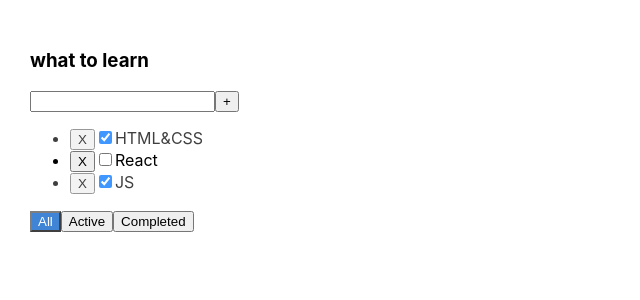
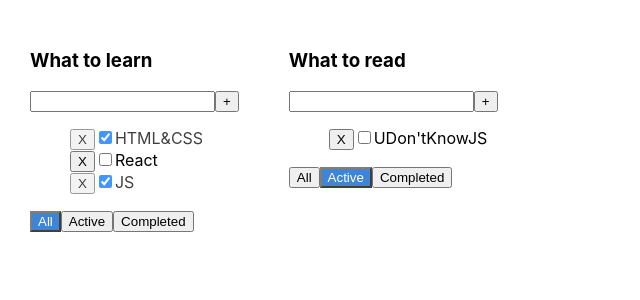
Before and after one commit to KirillDolzhenkov/task-manager-app, a React (Create React App) app: page / in a window 1280 px wide. Shown: the top 300 px of the page, without its empty margins (0-640 px from the left). Built offline with nearby package versions, Linux system fonts and the light colour scheme.

Commit message:
code refactoring

```diff
--- a/src/App.tsx
+++ b/src/App.tsx
@@ -11,37 +11,88 @@ export type TaskType = {
     isDone: boolean
 }
 
+type TodoListType = {
+    id: string
+    title: string
+    filter: FilterValueType
+}
 
 const App: React.FC = () => {
 
-    const [taskData, setTaskData] = useState<Array<TaskType>>([
+    const TodolistId1 = v1();
+    const TodolistId2 = v1();
+
+    const [todoLists, setTodoLists] = useState<Array<TodoListType>>([
+        {id: TodolistId1, title: "What to learn", filter: "All"},
+        {id: TodolistId2, title: "What to read", filter: "Active"},
+    ]);
+
+    const [tasksData, setTasksData] = useState({
+        [TodolistId1] : [
             {id: v1(), title: "HTML&CSS", isDone: true},
             {id: v1(), title: "React", isDone: false},
             {id: v1(), title: "JS", isDone: true},
-    ]);
+        ],
+        [TodolistId2] : [
+            {id: v1(), title: "Lovecraft", isDone: true},
+            {id: v1(), title: "UDon'tKnowJS", isDone: false},
+            {id: v1(), title: "SomethingElse", isDone: true},
+        ]
+    });
 
-    const removeTask = (taskId: string) => {
-        setTaskData(taskData.filter(t => t.id !== taskId));
+    const changeFilter = (todoId: string, filterValue: FilterValueType) => {
+        setTodoLists(todoLists.map(tl=>tl.id === todoId ? {...tl, filter: filterValue}: tl));
+    }
+
+    const removeTask = (todoId: string, taskId: string) => {
+        /*setTasksData(tasksData.filter(t => t.id !== taskId));*/
+        setTasksData({...tasksData, [todoId]: tasksData[todoId].filter(el => el.id !== taskId)});
     }
 
     const changeStatus = (taskId: string, value: boolean) => {
-      setTaskData(taskData.map(el => el.id === taskId ? {...el, isDone: value} : el));
+      /*setTasksData(tasksData.map(el => el.id === taskId ? {...el, isDone: value} : el));*/
     }
 
-    const addTask = (newTitle: string) => {
-        let newTask: TaskType = {id: v1(), title: newTitle, isDone: false};
-        setTaskData( [newTask, ...taskData])
+    const addTask = (todoId: string, newTitle: string) => {
+       /* let newTask: TaskType = {id: v1(), title: newTitle, isDone: false};
+        setTasksData( [newTask, ...tasksData])*/
+        let newTask: TaskType = {id: v1(), title: newTitle, isDone: false}
+        setTasksData( {...tasksData, [todoId]: [newTask, ...tasksData[todoId]]});
     }
 
     return (
         <div className="App">
+            {todoLists.map(tl => {
+
+                const tasksForTodo = (): Array<TaskType> => {
+                    switch (tl.filter) {
+                        case "Active": {
+                            return tasksData[tl.id].filter(t => !t.isDone);
+                        }
+                        case "Completed": {
+                            return tasksData[tl.id].filter(t => t.isDone);
+                        }
+                        default: {
+                            return tasksData[tl.id];
+                        }
+                    }
+                }
+
+                return (
                     <Todolist
-                title={'what to learn'}
-                tasks={taskData}
+                        key={tl.id}
+                        todoId={tl.id}
+                        title={tl.title}
+                        filter={tl.filter}
+                        tasksForTodolist={tasksForTodo()}
                         removeTask={removeTask}
                         addTask={addTask}
                         changeStatus={changeStatus}
+                        changeFilter={changeFilter}
                     />
+                )
+            })}
+
         </div>
     );
 }
--- a/src/TodoList.tsx
+++ b/src/TodoList.tsx
@@ -6,36 +6,38 @@ import styles from "./Todolist.module.css"
 import {Checkbox} from "./Components/Checkbox";
 
 type TodolistPropsType = {
+    todoId: string
     title: string
-    tasks: Array<TaskType>
-    removeTask: (taskId: string) => void
-    addTask: (newTitle: string) => void
+    filter: FilterValueType
+    tasksForTodolist: Array<TaskType>
+    removeTask: (todoId: string, taskId: string) => void
+    addTask: (todoId: string, newTitle: string) => void
     changeStatus: (taskId: string, value: boolean) => void
+    changeFilter: (todoId: string, filter: FilterValueType) => void
 }
 
 export const Todolist: React.FC<TodolistPropsType> = (props) => {
 
     const {
+        todoId,
         title,
-        tasks,
+        filter,
+        tasksForTodolist,
         removeTask,
         addTask,
         changeStatus,
+        changeFilter,
     } = props;
 
-    const [filter, setFilter] = useState<FilterValueType>("All");
+    const [filterValue, setFilterValue] = useState<FilterValueType>(filter);
     const [newTask, setNewTask] = useState<string>("");
     const [error, setError] = useState<string | null>(null);
 
     const inputClassName = error ? styles.error : "";
-    const allClassName = filter === "All" ? styles.activeFilter: "";
-    const activeClassName = filter === "Active" ? styles.activeFilter: "";
-    const completedClassName = filter === "Completed" ? styles.activeFilter: "";
+    const allClassName = filterValue === "All" ? styles.activeFilter: "";
+    const activeClassName = filterValue === "Active" ? styles.activeFilter: "";
+    const completedClassName = filterValue === "Completed" ? styles.activeFilter: "";
     const isDoneClassName = (isDone: boolean) => isDone ? styles.isDone: "";
-
-    const changeFilter = (filterValue: FilterValueType) => {
-        setFilter(filterValue);
-    }
 
     const onChangeTask = (e: React.ChangeEvent<HTMLInputElement>) => {
         setError(null);
@@ -44,7 +46,7 @@ export const Todolist: React.FC<TodolistPropsType> = (props) => {
 
     const addNewTaskHandler = () => {
         if (newTask.trim() !== "") {
-            addTask(newTask.trim());
+            addTask(todoId, newTask.trim());
             setNewTask("");
         } else {
             setError("Title is required!");
@@ -58,29 +60,23 @@ export const Todolist: React.FC<TodolistPropsType> = (props) => {
         }
     }
 
-    const onClickAllHandler = () => changeFilter("All");
-    const onClickActiveHandler = () => changeFilter("Active");
-    const onClickCompletedHandler = () => changeFilter("Completed");
+    const onClickAllHandler = () => {
+        changeFilter(todoId,"All");
+        setFilterValue("All");
+    };
+    const onClickActiveHandler = () => {
+        changeFilter(todoId,"Active");
+        setFilterValue("Active");
+    };
+    const onClickCompletedHandler = () => {
+        changeFilter(todoId,"Completed");
+        setFilterValue("Completed");
+    };
 
-    const onRemoveHandler = (taskId: string) => removeTask(taskId);
+    const onRemoveHandler = (taskId: string) => removeTask(todoId, taskId);
     const onCheckboxHandler = (taskId: string, checked: boolean) => {
         changeStatus(taskId, checked);
     }
-
-    const tasksForTodo = (filter: FilterValueType) => {
-        switch (filter) {
-            case "Active": {
-                return tasks.filter(t => !t.isDone);
-            }
-            case "Completed": {
-                return tasks.filter(t => t.isDone);
-            }
-            default: {
-                return tasks;
-            }
-        }
-    }
-    const tasksForTodolist = tasksForTodo(filter);
 
     return (
         <div>
@@ -95,7 +91,7 @@ export const Todolist: React.FC<TodolistPropsType> = (props) => {
                 <Button name={"+"} callBack={addNewTaskHandler}></Button>
             </div>
                 {error && <div className={styles.errorMessage}>{error}</div>}
-            <ul>
+            <ul className={styles.unorderedList}>
                 {tasksForTodolist.map(t => {
                     return (
                         <li key={t.id} className={isDoneClassName(t.isDone)}>
--- a/src/Todolist.module.css
+++ b/src/Todolist.module.css
@@ -1,3 +1,7 @@
+.unorderedList {
+    list-style-type: none;
+}
+
 .error {
     border: red 3px solid;
 }
```
Lines whose indentation alone changed are shown as unchanged.
